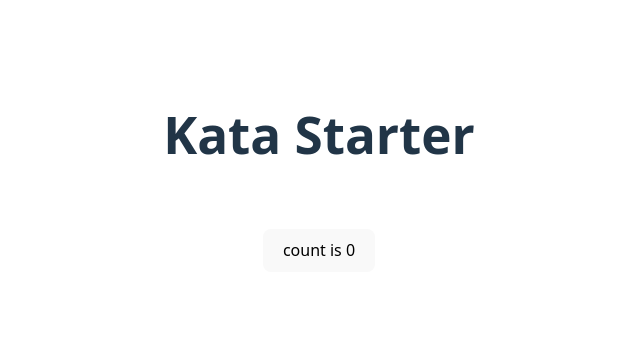
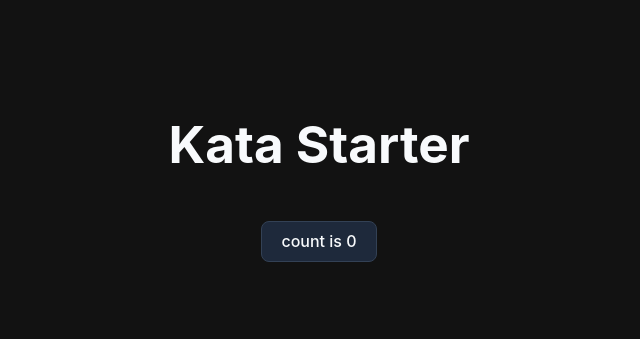
Before and after one commit to msahores/kata-starter-v2, a website built with Vite: page index.html in a window 1280 px wide. Shown: the part 212-551 px from the top of the page, without its empty margins (321-961 px from the left). Built offline with nearby package versions, Linux system fonts and the light colour scheme.

Commit message:
feat: enhance styling in style.css; update font family, colors, and button styles

```diff
--- a/src/style.css
+++ b/src/style.css
@@ -1,25 +1,15 @@
 :root {
-  font-family: system-ui, Avenir, Helvetica, Arial, sans-serif;
+  font-family: 'Inter', system-ui, Avenir, Helvetica, Arial, sans-serif;
   line-height: 1.5;
   font-weight: 400;
 
-  color-scheme: light dark;
-  color: rgba(255, 255, 255, 0.87);
-  background-color: #242424;
+  color: #e2e8f0;
+  background-color: #121212;
 
   font-synthesis: none;
   text-rendering: optimizeLegibility;
   -webkit-font-smoothing: antialiased;
   -moz-osx-font-smoothing: grayscale;
-}
-
-a {
-  font-weight: 500;
-  color: #646cff;
-  text-decoration: inherit;
-}
-a:hover {
-  color: #535bf2;
 }
 
 body {
@@ -30,11 +20,6 @@ body {
   min-height: 100vh;
 }
 
-h1 {
-  font-size: 3.2em;
-  line-height: 1.1;
-}
-
 #app {
   max-width: 1280px;
   margin: 0 auto;
@@ -42,55 +27,41 @@ h1 {
   text-align: center;
 }
 
-.logo {
-  height: 6em;
-  padding: 1.5em;
-  will-change: filter;
-  transition: filter 300ms;
-}
-.logo:hover {
-  filter: drop-shadow(0 0 2em #646cffaa);
-}
-.logo.vanilla:hover {
-  filter: drop-shadow(0 0 2em #3178c6aa);
+h1 {
+  font-size: 3.2em;
+  line-height: 1.1;
+  color: #f8fafc;
+  margin-bottom: 1rem;
 }
 
 .card {
   padding: 2em;
 }
 
-.read-the-docs {
-  color: #888;
-}
-
 button {
   border-radius: 8px;
-  border: 1px solid transparent;
+  border: 1px solid #334155;
   padding: 0.6em 1.2em;
   font-size: 1em;
   font-weight: 500;
   font-family: inherit;
-  background-color: #1a1a1a;
+  background-color: #1e293b;
+  color: #f8fafc;
   cursor: pointer;
-  transition: border-color 0.25s;
+  transition: all 0.2s ease-in-out;
 }
+
 button:hover {
   border-color: #646cff;
+  background-color: #334155;
 }
+
+button:active {
+  background-color: #475569;
+}
+
 button:focus,
 button:focus-visible {
-  outline: 4px auto -webkit-focus-ring-color;
+  outline: 2px solid #646cff;
+  outline-offset: 2px;
 }
-
-@media (prefers-color-scheme: light) {
-  :root {
-    color: #213547;
-    background-color: #ffffff;
-  }
-  a:hover {
-    color: #747bff;
-  }
-  button {
-    background-color: #f9f9f9;
-  }
-}
```
